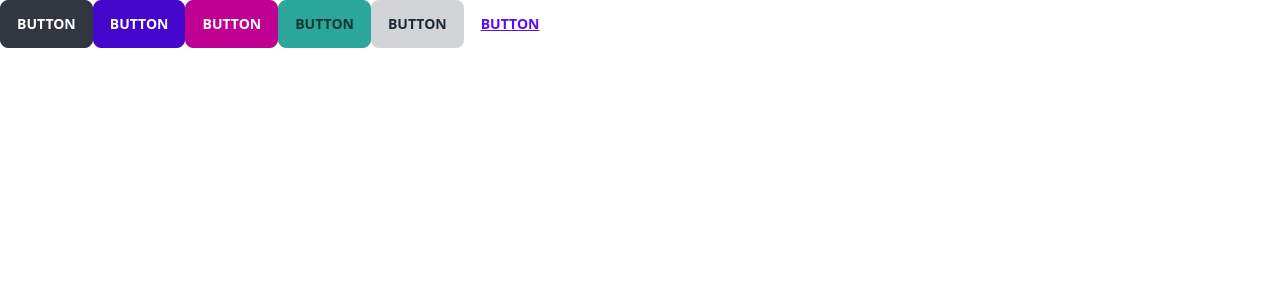
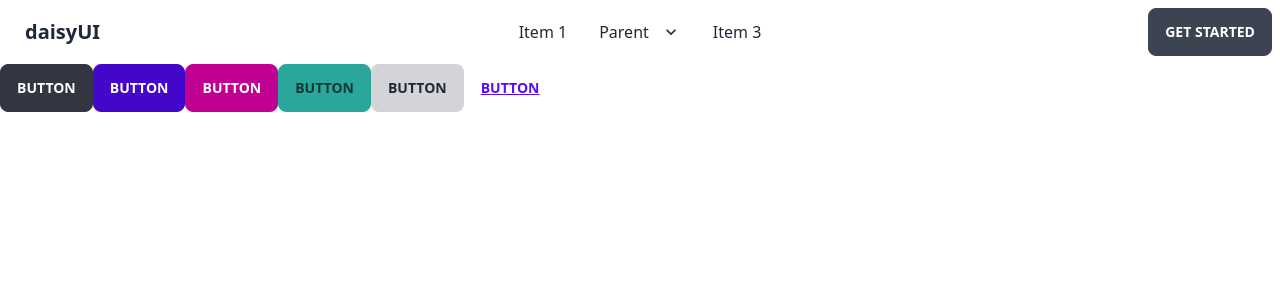
Before and after one commit to webashraf/vroomVroomPlay, a React (Vite) app: page / in a window 1280 px wide. Shown: the top 300 px of the page. Built offline with nearby package versions, Linux system fonts and the light colour scheme.

Commit message:
add navbar on the page

```diff
--- a/src/App.jsx
+++ b/src/App.jsx
@@ -2,11 +2,13 @@
 import reactLogo from "./assets/react.svg";
 import viteLogo from "/vite.svg";
 import "./App.css";
+import Navbar from "./Components/shared/Navbar/Navbar";
 
 function App() {
 
   return (
     <>
+    <Navbar></Navbar>
       <button className="btn btn-active">Button</button>
       <button className="btn btn-active btn-primary">Button</button>
       <button className="btn btn-active btn-secondary">Button</button>
--- /dev/null
+++ b/src/Components/shared/Navbar/Navbar.jsx
@@ -0,0 +1,101 @@
+import React from "react";
+
+const Navbar = () => {
+  return (
+    <div>
+      <div className="navbar bg-base-100">
+        <div className="navbar-start">
+          <div className="dropdown">
+            <label tabIndex={0} className="btn btn-ghost lg:hidden">
+              <svg
+                xmlns="http://www.w3.org/2000/svg"
+                className="h-5 w-5"
+                fill="none"
+                viewBox="0 0 24 24"
+                stroke="currentColor"
+              >
+                <path
+                  strokeLinecap="round"
+                  strokeLinejoin="round"
+                  strokeWidth="2"
+                  d="M4 6h16M4 12h8m-8 6h16"
+                />
+              </svg>
+            </label>
+            <ul
+              tabIndex={0}
+              className="menu menu-compact dropdown-content mt-3 p-2 shadow bg-base-100 rounded-box w-52"
+            >
+              <li>
+                <a>Item 1</a>
+              </li>
+              <li tabIndex={0}>
+                <a className="justify-between">
+                  Parent
+                  <svg
+                    className="fill-current"
+                    xmlns="http://www.w3.org/2000/svg"
+                    width="24"
+                    height="24"
+                    viewBox="0 0 24 24"
+                  >
+                    <path d="M8.59,16.58L13.17,12L8.59,7.41L10,6L16,12L10,18L8.59,16.58Z" />
+                  </svg>
+                </a>
+                <ul className="p-2">
+                  <li>
+                    <a>Submenu 1</a>
+                  </li>
+                  <li>
+                    <a>Submenu 2</a>
+                  </li>
+                </ul>
+              </li>
+              <li>
+                <a>Item 3</a>
+              </li>
+            </ul>
+          </div>
+          <a className="btn btn-ghost normal-case text-xl">daisyUI</a>
+        </div>
+        <div className="navbar-center hidden lg:flex">
+          <ul className="menu menu-horizontal px-1">
+            <li>
+              <a>Item 1</a>
+            </li>
+            <li tabIndex={0}>
+              <a>
+                Parent
+                <svg
+                  className="fill-current"
+                  xmlns="http://www.w3.org/2000/svg"
+                  width="20"
+                  height="20"
+                  viewBox="0 0 24 24"
+                >
+                  <path d="M7.41,8.58L12,13.17L16.59,8.58L18,10L12,16L6,10L7.41,8.58Z" />
+                </svg>
+              </a>
+              <ul className="p-2">
+                <li>
+                  <a>Submenu 1</a>
+                </li>
+                <li>
+                  <a>Submenu 2</a>
+                </li>
+              </ul>
+            </li>
+            <li>
+              <a>Item 3</a>
+            </li>
+          </ul>
+        </div>
+        <div className="navbar-end">
+          <a className="btn">Get started</a>
+        </div>
+      </div>
+    </div>
+  );
+};
+
+export default Navbar;
```
Also changed, not shown: src/Components/shared/Footer/Footer.jsx (added).
